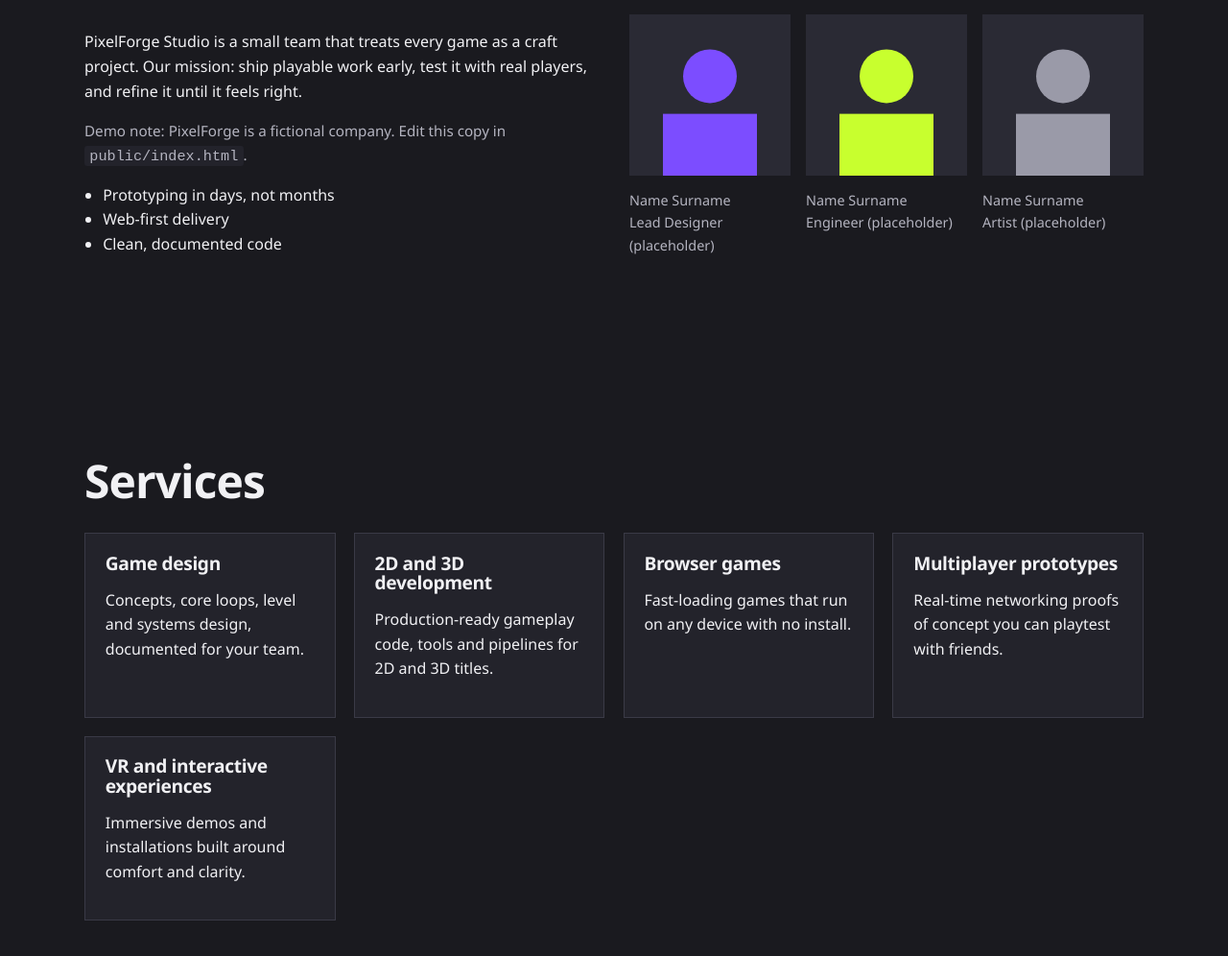
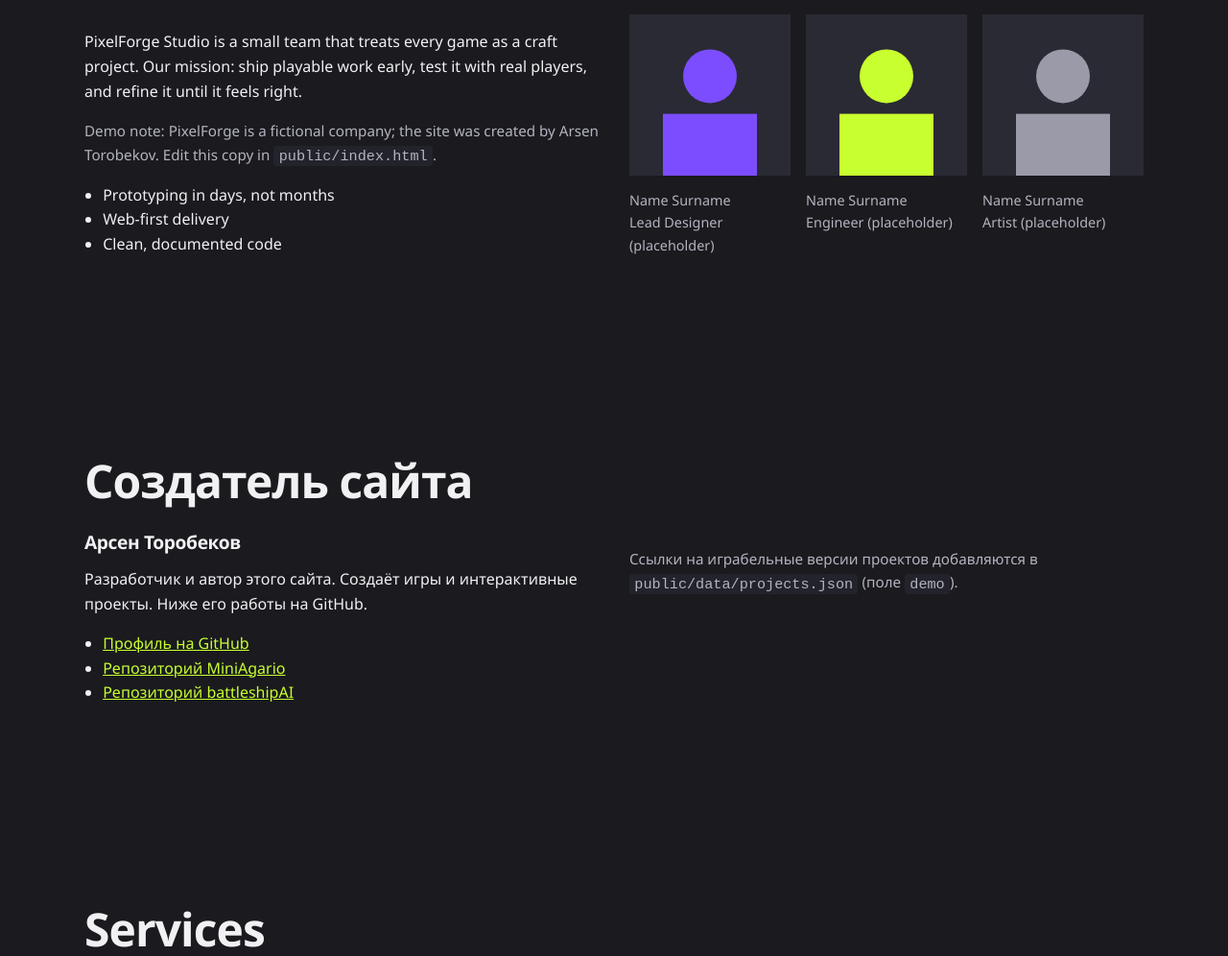
Before and after one commit to 230142021/pixelforge-studio, a website: page public/index.html in a window 1280 px wide. Shown: the part 1280-2276 px from the top of the page at 96% size. Drawn offline with Linux system fonts and the light colour scheme.

Commit message:
Add creator section and real projects

```diff
--- a/public/data/projects.json
+++ b/public/data/projects.json
@@ -1,5 +1,55 @@
 [
-  { "title": "Ember Drift (SAMPLE)", "description": "Sample card: a top-down 2D racer prototype. Replace with your own project.", "tech": ["Phaser", "TypeScript", "Tiled"], "repo": "", "demo": "" },
-  { "title": "Hollow Signal (SAMPLE)", "description": "Sample card: a 3D atmospheric exploration concept. Replace with your own project.", "tech": ["Three.js", "WebGL", "Blender"], "repo": "", "demo": "" },
-  { "title": "Relay Arena (SAMPLE)", "description": "Sample card: a real-time multiplayer arena prototype. Replace with your own project.", "tech": ["Node.js", "WebSockets", "Canvas"], "repo": "", "demo": "" }
+  {
+    "title": "MiniAgario",
+    "description": "Мини-версия игры в стиле Agario, проект Арсена Торобекова. Описание в репозитории пока не заполнено — уточните и замените этот текст.",
+    "tech": [
+      "Игра",
+      "Репозиторий на GitHub"
+    ],
+    "repo": "https://github.com/230142021/MiniAgario",
+    "demo": ""
+  },
+  {
+    "title": "battleshipAI",
+    "description": "Игра «Морской бой» с компьютерным соперником, проект Арсена Торобекова. Описание в репозитории пока не заполнено — уточните и замените этот текст.",
+    "tech": [
+      "Игра",
+      "ИИ-соперник"
+    ],
+    "repo": "https://github.com/230142021/battleshipAI",
+    "demo": ""
+  },
+  {
+    "title": "Ember Drift (SAMPLE)",
+    "description": "Sample card: a top-down 2D racer prototype. Replace with your own project.",
+    "tech": [
+      "Phaser",
+      "TypeScript",
+      "Tiled"
+    ],
+    "repo": "",
+    "demo": ""
+  },
+  {
+    "title": "Hollow Signal (SAMPLE)",
+    "description": "Sample card: a 3D atmospheric exploration concept. Replace with your own project.",
+    "tech": [
+      "Three.js",
+      "WebGL",
+      "Blender"
+    ],
+    "repo": "",
+    "demo": ""
+  },
+  {
+    "title": "Relay Arena (SAMPLE)",
+    "description": "Sample card: a real-time multiplayer arena prototype. Replace with your own project.",
+    "tech": [
+      "Node.js",
+      "WebSockets",
+      "Canvas"
+    ],
+    "repo": "",
+    "demo": ""
+  }
 ]
--- a/public/index.html
+++ b/public/index.html
@@ -17,7 +17,7 @@
     <span>PixelForge <b>Studio</b></span>
   </a>
   <nav aria-label="Main"><ul>
-    <li><a href="#about">About</a></li><li><a href="#services">Services</a></li>
+    <li><a href="#about">About</a></li><li><a href="#creator">Creator</a></li><li><a href="#services">Services</a></li>
     <li><a href="#portfolio">Portfolio</a></li><li><a href="#process">Process</a></li>
     <li><a class="btn small" href="#contact">Book a consultation</a></li>
   </ul></nav>
@@ -40,13 +40,29 @@
   <h2>About the studio</h2>
   <div class="cols">
     <div><p>PixelForge Studio is a small team that treats every game as a craft project. Our mission: ship playable work early, test it with real players, and refine it until it feels right.</p>
-    <p class="note">Demo note: PixelForge is a fictional company. Edit this copy in <code>public/index.html</code>.</p>
+    <p class="note">Demo note: PixelForge is a fictional company; the site was created by Arsen Torobekov. Edit this copy in <code>public/index.html</code>.</p>
     <ul class="caps"><li>Prototyping in days, not months</li><li>Web-first delivery</li><li>Clean, documented code</li></ul></div>
     <div class="team" aria-label="Team">
       <figure><svg viewBox="0 0 120 120" role="img" aria-label="Placeholder portrait for team member"><rect width="120" height="120" fill="#2a2a34"/><circle cx="60" cy="46" r="20" fill="#7c4dff"/><rect x="25" y="74" width="70" height="46" fill="#7c4dff"/></svg><figcaption>Name Surname<br>Lead Designer (placeholder)</figcaption></figure>
       <figure><svg viewBox="0 0 120 120" role="img" aria-label="Placeholder portrait for team member"><rect width="120" height="120" fill="#2a2a34"/><circle cx="60" cy="46" r="20" fill="#c8ff2e"/><rect x="25" y="74" width="70" height="46" fill="#c8ff2e"/></svg><figcaption>Name Surname<br>Engineer (placeholder)</figcaption></figure>
       <figure><svg viewBox="0 0 120 120" role="img" aria-label="Placeholder portrait for team member"><rect width="120" height="120" fill="#2a2a34"/><circle cx="60" cy="46" r="20" fill="#9a9aa8"/><rect x="25" y="74" width="70" height="46" fill="#9a9aa8"/></svg><figcaption>Name Surname<br>Artist (placeholder)</figcaption></figure>
     </div>
+  </div>
+</section>
+
+<section id="creator" class="sec">
+  <h2>Создатель сайта</h2>
+  <div class="cols">
+    <div>
+      <h3>Арсен Торобеков</h3>
+      <p>Разработчик и автор этого сайта. Создаёт игры и интерактивные проекты. Ниже его работы на GitHub.</p>
+      <ul class="caps">
+        <li><a href="https://github.com/230142021" target="_blank" rel="noopener noreferrer">Профиль на GitHub</a></li>
+        <li><a href="https://github.com/230142021/MiniAgario" target="_blank" rel="noopener noreferrer">Репозиторий MiniAgario</a></li>
+        <li><a href="https://github.com/230142021/battleshipAI" target="_blank" rel="noopener noreferrer">Репозиторий battleshipAI</a></li>
+      </ul>
+    </div>
+    <p class="note">Ссылки на играбельные версии проектов добавляются в <code>public/data/projects.json</code> (поле <code>demo</code>).</p>
   </div>
 </section>
 
@@ -63,7 +79,7 @@
 
 <section id="portfolio" class="sec">
   <h2>Portfolio</h2>
-  <p class="note">All projects below are clearly labelled samples. Replace them by editing <code>public/data/projects.json</code>.</p>
+  <p class="note">The first two projects are real (by Arsen Torobekov); the rest are labelled samples. Replace them by editing <code>public/data/projects.json</code>.</p>
   <ul class="grid" id="projects" aria-live="polite"><li>Loading projects...</li></ul>
 </section>
 
@@ -109,7 +125,7 @@
 <footer>
   <p><strong>PixelForge Studio</strong>: fictional demo company.</p>
   <p>Contact: <a href="mailto:hello@example.com">hello@example.com</a> (replace) | Your City, Country (replace)</p>
-  <p><a href="https://github.com/" rel="noopener">GitHub</a> | <a href="https://t.me/" rel="noopener">Telegram</a> | <a href="https://x.com/" rel="noopener">X</a> (placeholder links, replace)</p>
+  <p><a href="https://github.com/230142021" rel="noopener">GitHub (Арсен Торобеков)</a> | <a href="https://t.me/" rel="noopener">Telegram</a> | <a href="https://x.com/" rel="noopener">X</a> (placeholder links, replace)</p>
 </footer>
 </body>
 </html>
```
